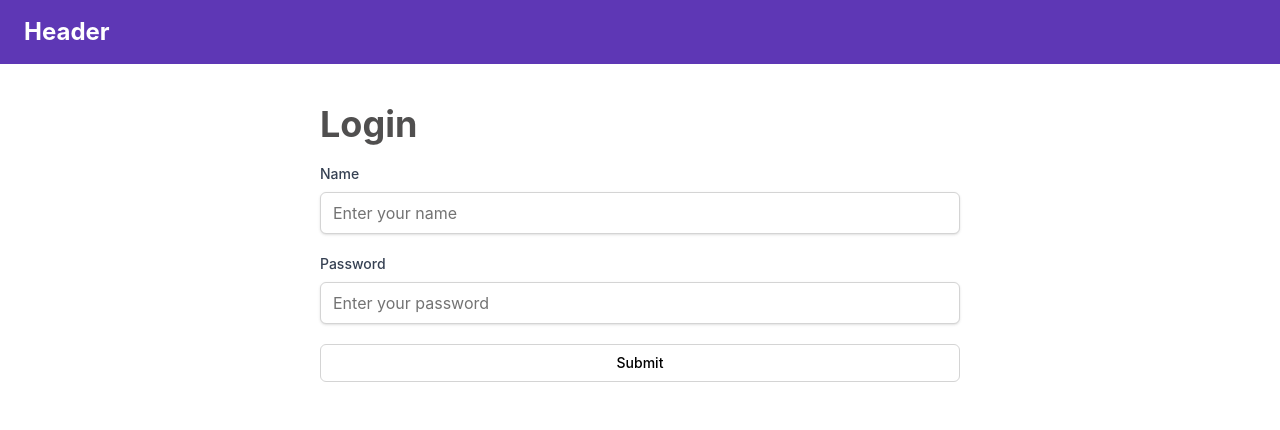
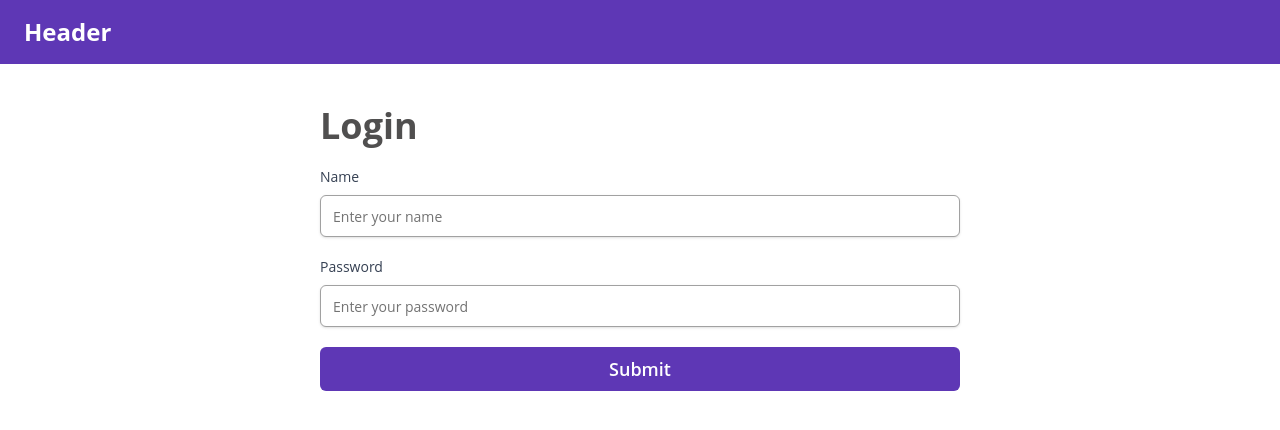
Before and after one commit to ChrisSure/football-admin, a React (Vite) app: page / in a window 1280 px wide. Shown: the top 430 px of the page. Built offline with nearby package versions, Linux system fonts and the light colour scheme.

Commit message:
feat: Check ui elements

```diff
--- a/src/login/components/Login.tsx
+++ b/src/login/components/Login.tsx
@@ -20,7 +20,7 @@ const Login = () => {
             placeholder="Enter your password"
           />
         </div>
-        <Button variant={"outline"}>Submit</Button>
+        <Button>Submit</Button>
       </div>
     </LoginLayout>
   );
--- a/src/login/layouts/components/header/LoginLayoutHeader.tsx
+++ b/src/login/layouts/components/header/LoginLayoutHeader.tsx
@@ -1,7 +1,7 @@
 const LoginLayoutHeader = () => {
   return (
     <header className="bg-primary py-4 px-6">
-      <h1 className="text-white text-2xl font-bold">Header</h1>
+      <div className="text-white text-2xl font-bold ">Header</div>
     </header>
   );
 };
--- a/src/main.css
+++ b/src/main.css
@@ -4,12 +4,52 @@
   --color-primary: #5e37b5;
   --color-secondary: #8b5cf6;
   --color-gray: #504f4f;
+
+  --font-sans: "Open Sans", ui-sans-serif, system-ui, sans-serif,
+    "Apple Color Emoji", "Segoe UI Emoji", "Segoe UI Symbol",
+    "Noto Color Emoji";
 }
 
 body {
   position: relative;
+  font-family: var(--font-sans);
 }
 
 .root {
   isolation: isolate;
 }
+
+h1 {
+  font-size: 2.25rem;
+  font-weight: 700;
+  line-height: 1.2;
+  color: var(--color-gray);
+}
+
+h2 {
+  font-size: 1.875rem;
+  font-weight: 700;
+  line-height: 1.3;
+  color: var(--color-gray);
+}
+
+h3 {
+  font-size: 1.5rem;
+  font-weight: 600;
+  line-height: 1.4;
+  color: var(--color-gray);
+}
+
+h4 {
+  font-size: 1.25rem;
+  font-weight: 600;
+  line-height: 1.4;
+  color: var(--color-gray);
+}
+
+h5 {
+  font-size: 1rem;
+  font-weight: 600;
+  line-height: 1.5;
+  color: var(--color-gray);
+}
--- a/src/ui/components/button/Button.tsx
+++ b/src/ui/components/button/Button.tsx
@@ -1,8 +1,16 @@
 import { Button as BaseButton } from "@base-ui/react/button";
-import { baseClassName, variantClassNames } from "./constants/button.constants";
+import {
+  baseClassName,
+  variantClassNames,
+} from "./constants/button.constants";
 import type { ButtonProps } from "./types/button.types";
+import { ButtonVariant } from "./enums/button.enums";
 
-const Button = ({ className, variant = "primary", ...props }: ButtonProps) => {
+const Button = ({
+  className,
+  variant = ButtonVariant.Primary,
+  ...props
+}: ButtonProps) => {
   const variantClass = variantClassNames[variant];
   const combinedClassName = className
     ? `${baseClassName} ${variantClass} ${className}`
@@ -13,3 +21,4 @@ const Button = ({ className, variant = "primary", ...props }: ButtonProps) => {
 
 export default Button;
 export type { ButtonProps } from "./types/button.types";
+export { ButtonVariant } from "./enums/button.enums";
--- a/src/ui/components/button/constants/button.constants.ts
+++ b/src/ui/components/button/constants/button.constants.ts
@@ -1,17 +1,17 @@
+import { ButtonVariant, type ButtonVariantType } from "../enums/button.enums";
+
 export const baseClassName =
-  "inline-flex items-center justify-center rounded-md px-4 py-2 text-sm font-medium transition-colors outline-none focus-visible:ring-2 focus-visible:ring-neutral-400 focus-visible:ring-offset-2 cursor-pointer disabled:cursor-not-allowed disabled:opacity-50 data-disabled:cursor-not-allowed data-disabled:opacity-50";
+  "inline-flex items-center justify-center rounded-md px-4 py-2 text-lg font-semibold transition-colors outline-none focus-visible:ring-2 focus-visible:ring-neutral-400 focus-visible:ring-offset-2 cursor-pointer disabled:cursor-not-allowed disabled:opacity-50 data-disabled:cursor-not-allowed data-disabled:opacity-50";
 
-export const variantClassNames = {
-  primary:
-    "bg-neutral-800 text-white hover:bg-neutral-800 active:bg-neutral-950 dark:bg-neutral-100 dark:text-neutral-900 dark:hover:bg-neutral-200 dark:active:bg-neutral-50",
-  secondary:
+export const variantClassNames: Record<ButtonVariantType, string> = {
+  [ButtonVariant.Primary]:
+    "bg-primary text-white hover:bg-secondary active:bg-neutral-950 dark:bg-neutral-100 dark:text-neutral-900 dark:hover:bg-neutral-200 dark:active:bg-neutral-50",
+  [ButtonVariant.Secondary]:
     "bg-neutral-100 text-neutral-900 hover:bg-neutral-200 active:bg-neutral-300 dark:bg-neutral-800 dark:text-neutral-100 dark:hover:bg-neutral-700 dark:active:bg-neutral-600",
-  outline:
+  [ButtonVariant.Outline]:
     "border border-neutral-300 bg-transparent hover:bg-neutral-100 active:bg-neutral-200 dark:border-neutral-600 dark:hover:bg-neutral-800 dark:active:bg-neutral-700",
-  ghost:
+  [ButtonVariant.Ghost]:
     "bg-transparent hover:bg-neutral-100 active:bg-neutral-200 dark:hover:bg-neutral-800 dark:active:bg-neutral-700",
-  destructive:
+  [ButtonVariant.Destructive]:
     "bg-red-600 text-white hover:bg-red-700 active:bg-red-800 dark:bg-red-700 dark:hover:bg-red-600 dark:active:bg-red-500",
 };
-
-export type ButtonVariant = keyof typeof variantClassNames;
--- /dev/null
+++ b/src/ui/components/button/enums/button.enums.ts
@@ -0,0 +1,10 @@
+export const ButtonVariant = {
+  Primary: "primary",
+  Secondary: "secondary",
+  Outline: "outline",
+  Ghost: "ghost",
+  Destructive: "destructive",
+} as const;
+
+export type ButtonVariantType =
+  (typeof ButtonVariant)[keyof typeof ButtonVariant];
--- a/src/ui/components/button/types/button.types.ts
+++ b/src/ui/components/button/types/button.types.ts
@@ -1,7 +1,7 @@
 import type { ComponentProps } from "react";
 import type { Button as BaseButton } from "@base-ui/react/button";
-import type { ButtonVariant } from "../constants/button.constants";
+import type { ButtonVariantType } from "../enums/button.enums";
 
 export interface ButtonProps extends ComponentProps<typeof BaseButton> {
-  variant?: ButtonVariant;
+  variant?: ButtonVariantType;
 }
--- a/src/ui/components/input/constants/input.constants.ts
+++ b/src/ui/components/input/constants/input.constants.ts
@@ -1,2 +1,2 @@
 export const baseClassName =
-  "block w-full rounded-md border border-neutral-300 bg-white px-3 py-2 text-neutral-900 shadow-sm outline-none transition-[color,box-shadow] placeholder:text-neutral-500 focus-visible:border-neutral-400 focus-visible:ring-2 focus-visible:ring-neutral-400/30 disabled:cursor-not-allowed disabled:opacity-50 data-invalid:border-red-500 data-invalid:ring-red-500/30 dark:border-neutral-600 dark:bg-neutral-950 dark:text-neutral-100 dark:placeholder:text-neutral-500 dark:focus-visible:border-neutral-500 dark:focus-visible:ring-neutral-500/30 dark:data-invalid:border-red-500 dark:data-invalid:ring-red-500/30";
+  "block w-full rounded-md border border-neutral-400 bg-white px-3 py-2 text-neutral-900 shadow-sm outline-none transition-[color,box-shadow] placeholder:text-neutral-500 placeholder:text-sm disabled:cursor-not-allowed disabled:opacity-50 data-invalid:border-red-500 data-invalid:ring-red-500/30 focus-visible:border-neutral-400 focus-visible:ring-2 focus-visible:ring-neutral-400/30 dark:border-neutral-600 dark:bg-neutral-950 dark:text-neutral-100 dark:placeholder:text-neutral-500 dark:focus-visible:border-neutral-500 dark:focus-visible:ring-neutral-500/30 dark:data-invalid:border-red-500 dark:data-invalid:ring-red-500/30";
```
